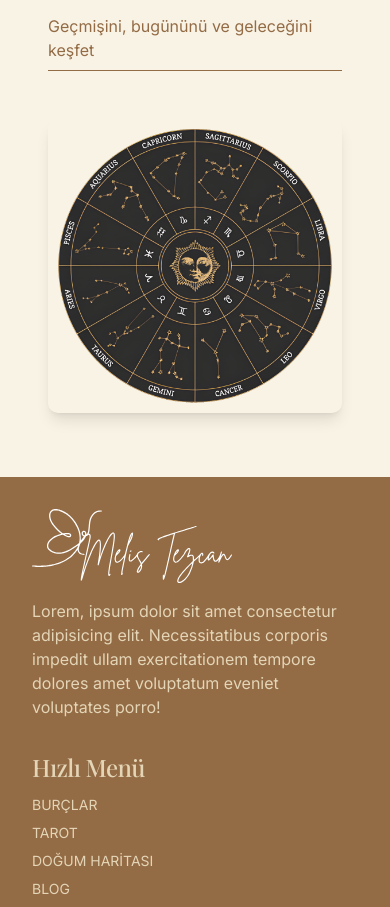
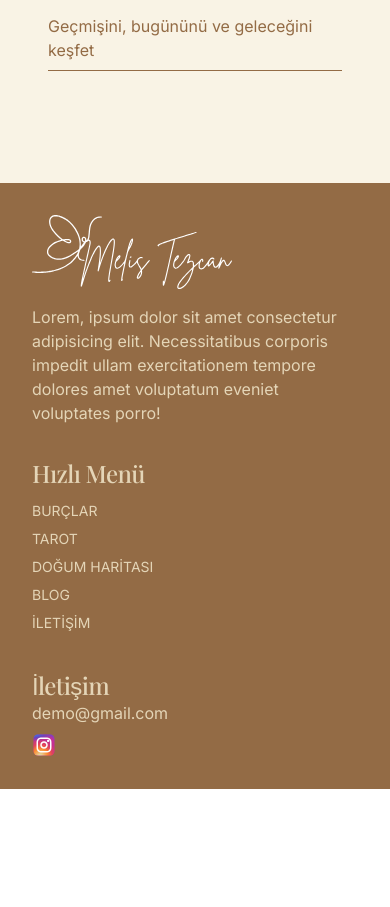
Before and after one commit to berkeozbek540/astrology, a Next.js app: page / in a window 390 px wide. Shown: the part 938-1845 px from the top of the page. After the commit the page ends 1727 px from the top, so only its background shows below. Built offline with nearby package versions, Linux system fonts and the light colour scheme; a web font is replaced by a local one.

Commit message:
add hero section

```diff
--- a/components/home/Hero.tsx
+++ b/components/home/Hero.tsx
@@ -23,14 +23,13 @@ const Hero = () => {
           </Link>
         </div>
       </div>
-      <div>
-        {" "}
+      <div className="hidden md:block">
         <Image
-          src="/hero.png"
+          src="/Hero.svg"
           alt="Hero Image"
           width={500}
           height={500}
-          className="w-full h-auto rounded-lg shadow-lg"
+          className="w-full h-auto "
         />
       </div>
     </div>
```
Also changed, not shown: public/hero.svg (added).
